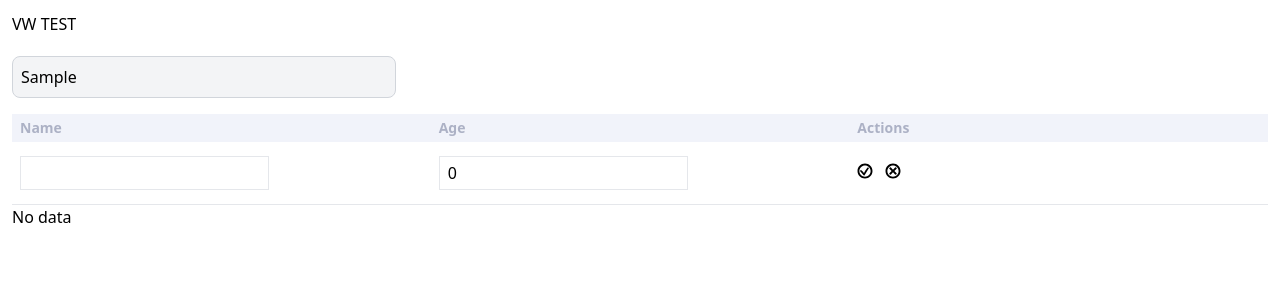
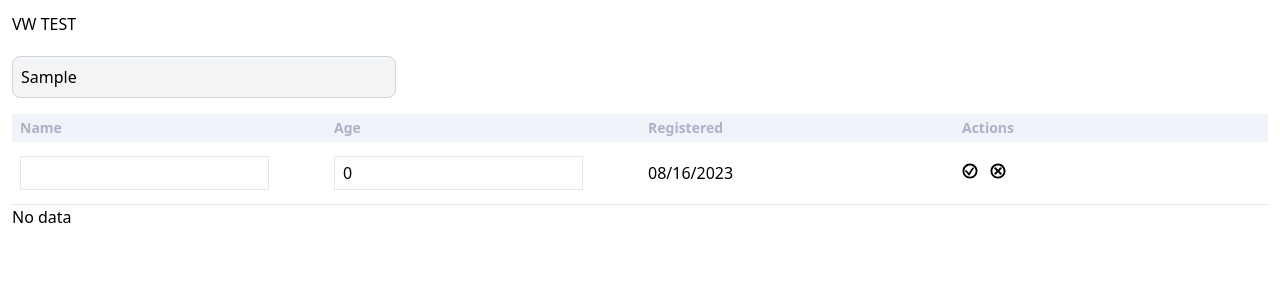
Before and after one commit to MarcViladot/vw_test, a React (Vite) app: page / in a window 1280 px wide. Both pictures are taken after typing "Sample" into the empty fields and a click on the button "+ Add row". Shown: the top 300 px of the page. Built offline with nearby package versions, Linux system fonts and the light colour scheme.

Commit message:
feat(DataTable): show input by type

```diff
--- a/package.json
+++ b/package.json
@@ -15,6 +15,7 @@
     "immer": "^10.0.2",
     "msw": "^1.2.3",
     "react": "^18.2.0",
+    "react-datepicker": "^4.16.0",
     "react-dom": "^18.2.0",
     "react-icons": "^4.10.1",
     "react-query": "^3.39.3"
@@ -23,6 +24,7 @@
     "@testing-library/jest-dom": "^6.0.0",
     "@testing-library/react": "^14.0.0",
     "@types/react": "^18.2.15",
+    "@types/react-datepicker": "^4.15.0",
     "@types/react-dom": "^18.2.7",
     "@typescript-eslint/eslint-plugin": "^5.57.1",
     "@typescript-eslint/parser": "^5.57.1",
--- a/src/App.tsx
+++ b/src/App.tsx
@@ -3,19 +3,21 @@ import { DataTable, TableOptions } from '@/components/DataTable';
 interface Person {
   name: string;
   age: number;
+  registered: Date;
 }
 
 function App() {
   const options: TableOptions<Person> = {
-    newRowModel: { name: '', age: 0 },
+    newRowModel: { name: '', age: 0, registered: new Date() },
     data: [
-      { name: 'Jose', age: 20 },
-      { name: 'Pol', age: 85 },
-      { name: 'Eloi', age: 30 },
+      { name: 'Jose', age: 20, registered: new Date(1290250220) },
+      { name: 'Pol', age: 85, registered: new Date(1676737164) },
+      { name: 'Eloi', age: 30, registered: new Date(1661990970) },
     ],
     columnDefs: [
       { headerName: 'Name', field: 'name', type: 'text' },
-      { headerName: 'Age', field: 'age', type: 'text' },
+      { headerName: 'Age', field: 'age', type: 'number' },
+      { headerName: 'Registered', field: 'registered', type: 'date' },
     ],
     onRowEdit: (values) => {
       console.log(values);
--- a/src/components/DataTable/components/EditableRow.tsx
+++ b/src/components/DataTable/components/EditableRow.tsx
@@ -1,10 +1,11 @@
-import React, { useState } from 'react';
+import React, { FC, useState } from 'react';
 import { Formik } from 'formik';
 import { TableBodyCell } from '@/components/DataTable/components/TableBodyCell';
 import { MdOutlineEdit } from 'react-icons/md';
 import { GiCancel, GiConfirmed } from 'react-icons/gi';
-import { RowValues } from '../types';
+import { ColType, RowValues } from '../types';
 import { FaTrash } from 'react-icons/fa6';
+import ReactDatePicker from 'react-datepicker';
 
 interface Props<T = unknown> {
   onSubmit: (values: T) => void;
@@ -29,17 +30,16 @@ export const EditableRow = <T,>({ onSubmit, rowValues, initialValues, editing, o
           {rowValues.map(({ field, value, type }, i) => (
             <TableBodyCell key={i}>
               {isEditing ? (
-                <input
-                  type={type}
-                  className={'border border-gray-200 py-1 px-2'}
+                <EditableInput
+                  colType={type}
                   // @ts-expect-error
-                  value={formik.values[field].toString()}
-                  onChange={(e) => {
-                    formik.setFieldValue(field as string, e.currentTarget.value);
+                  value={formik.values[field]}
+                  onChange={(value) => {
+                    formik.setFieldValue(field as string, value);
                   }}
                 />
               ) : (
-                <>{value}</>
+                <>{JSON.stringify(value)}</>
               )}
             </TableBodyCell>
           ))}
@@ -83,3 +83,36 @@ export const EditableRow = <T,>({ onSubmit, rowValues, initialValues, editing, o
     </Formik>
   );
 };
+
+interface EditableInputProps {
+  value: unknown;
+  onChange: (value: unknown) => void;
+  colType: ColType;
+}
+
+const EditableInput: FC<EditableInputProps> = ({ colType, value, onChange }) => {
+  switch (colType) {
+    case 'text':
+    case 'number':
+      return (
+        <input
+          type={colType}
+          className={'border border-gray-200 py-1 px-2'}
+          value={value as string}
+          onChange={(e) => {
+            const value = colType === 'number' ? Number(e.currentTarget.value) : e.currentTarget.value;
+            onChange(value);
+          }}
+        />
+      );
+    case 'date':
+      return (
+        <ReactDatePicker
+          selected={value as Date}
+          onChange={(date: Date) => {
+            onChange(date);
+          }}
+        />
+      );
+  }
+};
--- a/src/components/DataTable/components/TableHeader.tsx
+++ b/src/components/DataTable/components/TableHeader.tsx
@@ -36,9 +36,9 @@ const HeaderCell = <T,>({ headerName, field }: ColumnDefs<T>) => {
         {sortDirection && (
           <div data-testid={'sort-status'}>
             {sortDirection === 'asc' ? (
-              <FaArrowDownLong data-testid={'arrow-up'} />
+              <FaArrowUpLong data-testid={'arrow-up'} />
             ) : (
-              <FaArrowUpLong data-testid={'arrow-down'} />
+              <FaArrowDownLong data-testid={'arrow-down'} />
             )}
           </div>
         )}
--- a/src/components/DataTable/context/helper.ts
+++ b/src/components/DataTable/context/helper.ts
@@ -1,4 +1,10 @@
 import { SortingState } from './DataTableContext';
+import {
+  DateSortingStrategy,
+  NumberSortingStrategy,
+  SortingStrategy,
+  StringSortingStrategy,
+} from '@/components/DataTable/types/sorting';
 
 export const getNewSortingState = <T>(field: keyof T) => {
   return (prevSorting: SortingState<T> | null) => {
@@ -18,13 +24,17 @@ export const getNewSortingState = <T>(field: keyof T) => {
 
 export const getSortedData = <T>(data: T[], sorting: SortingState<T> | null) => {
   if (!sorting) return data;
-  return [...data].sort((a, b) => {
-    const aValue = a[sorting.field];
-    const bValue = b[sorting.field];
-    if (aValue < bValue) return sorting.direction === 'asc' ? -1 : 1;
-    if (aValue > bValue) return sorting.direction === 'asc' ? 1 : -1;
-    return 0;
-  });
+
+  const sortingStrategyMap: Record<string, SortingStrategy<T>> = {
+    number: new NumberSortingStrategy<T>(sorting),
+    date: new DateSortingStrategy<T>(sorting),
+  };
+
+  const defaultSortingStrategy = new StringSortingStrategy<T>(sorting);
+  const dataType = typeof data[0][sorting.field];
+  const sortingStrategy = sortingStrategyMap[dataType] || defaultSortingStrategy;
+
+  return [...data].sort(sortingStrategy.compare);
 };
 
 export const getFilterData = <T>(data: T[], searchText: string) => {
--- a/src/components/DataTable/types/column.ts
+++ b/src/components/DataTable/types/column.ts
@@ -1,4 +1,4 @@
-type ColType = 'text' | 'number';
+export type ColType = 'text' | 'number' | 'date';
 
 export interface ColumnDefs<T = unknown> {
   headerName: string;
--- /dev/null
+++ b/src/components/DataTable/types/sorting.ts
@@ -0,0 +1,35 @@
+import { SortingState } from '@/components/DataTable/context/DataTableContext';
+
+export interface SortingStrategy<T> {
+  compare: (a: T, b: T) => number;
+}
+
+export class StringSortingStrategy<T> implements SortingStrategy<T> {
+  constructor(private readonly sorting: SortingState<T>) {}
+
+  compare = (a: T, b: T): number => {
+    const aValue = a[this.sorting.field] as unknown as string;
+    const bValue = b[this.sorting.field] as unknown as string;
+    return this.sorting.direction === 'asc' ? aValue.localeCompare(bValue) : bValue.localeCompare(aValue);
+  };
+}
+
+export class NumberSortingStrategy<T> implements SortingStrategy<T> {
+  constructor(private readonly sorting: SortingState<T>) {}
+
+  compare = (a: T, b: T): number => {
+    const aValue = a[this.sorting.field] as unknown as number;
+    const bValue = b[this.sorting.field] as unknown as number;
+    return this.sorting.direction === 'asc' ? aValue - bValue : bValue - aValue;
+  };
+}
+
+export class DateSortingStrategy<T> implements SortingStrategy<T> {
+  constructor(private readonly sorting: SortingState<T>) {}
+
+  compare = (a: T, b: T): number => {
+    const aValue = a[this.sorting.field] as unknown as Date;
+    const bValue = b[this.sorting.field] as unknown as Date;
+    return this.sorting.direction === 'asc' ? aValue.getTime() - bValue.getTime() : bValue.getTime() - aValue.getTime();
+  };
+}
--- a/src/main.tsx
+++ b/src/main.tsx
@@ -1,6 +1,7 @@
 import React from 'react';
 import ReactDOM from 'react-dom/client';
 import './index.css';
+import 'react-datepicker/dist/react-datepicker.css';
 import App from '@/App';
 
 ReactDOM.createRoot(document.getElementById('root') as HTMLElement).render(
```
Also changed, not shown: 2 other files (tests, documents, lock files or other folders).
